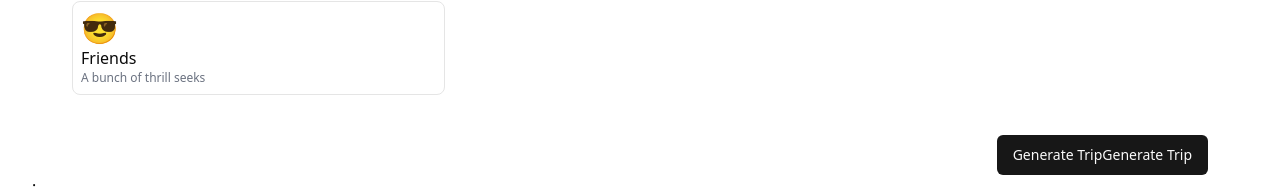
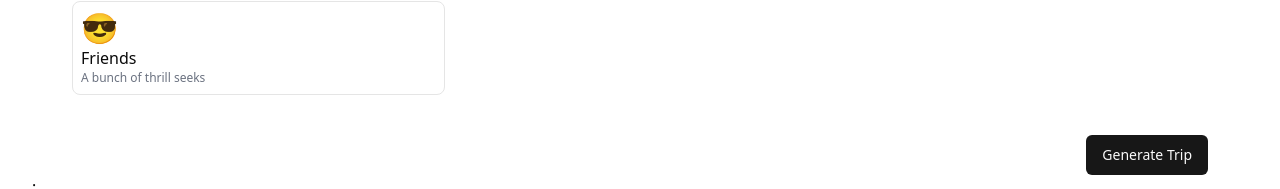
Before and after one commit to santwan/ai-travel-planner, a React (Vite) app: page /create-trip in a window 1280 px wide. Shown: the part 763-952 px from the top of the page. Built offline with nearby package versions, Linux system fonts and the light colour scheme; no server answers.

Commit message:
removed uselees code

```diff
--- a/src/create-trip/index.jsx
+++ b/src/create-trip/index.jsx
@@ -194,7 +194,6 @@ function CreateTrip() {
             <Button onClick={onGenerateTrip} disabled={loading}>
                 {loading?
                 <AiOutlineLoading3Quarters className='h-10 w-10 animate-spin'/>: 'Generate Trip'}
-                Generate Trip
             </Button>
         </div>
 
```
